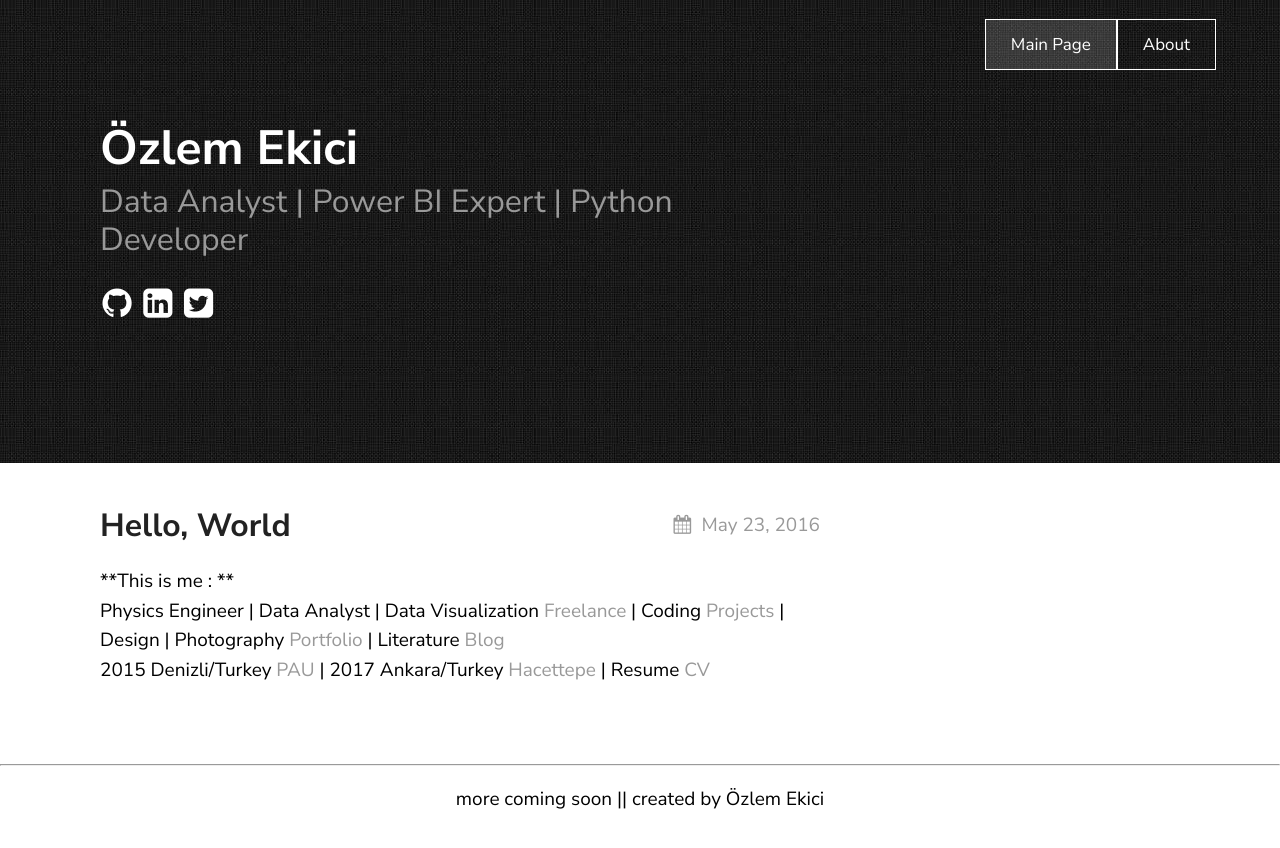
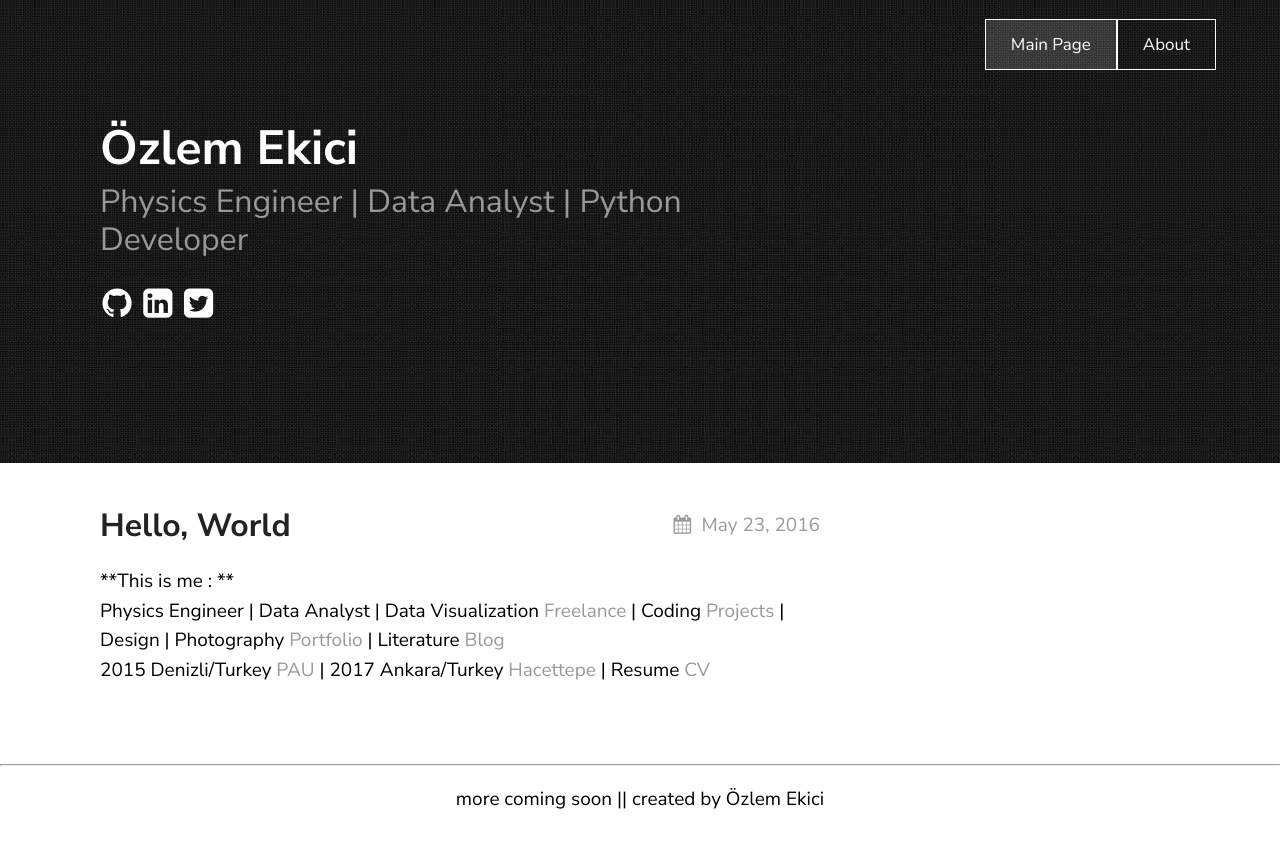
Before and after one commit to ozlemekici/ozlemekici.github.io, a Jekyll site: the page built from index.markdown, in a window 1280 px wide. Shown: the top 848 px of the page. Built offline with Jekyll 4.4.1, drawn with Linux system fonts in a browser that asks for light colours.

Commit message:
Update _config.yml

```diff
--- a/_config.yml
+++ b/_config.yml
@@ -14,7 +14,7 @@ plugins:
 
 texture:
   title: Özlem Ekici
-  tagline: Data Analyst | Power BI Expert | Python Developer
+  tagline: Physics Engineer | Data Analyst | Python Developer
   date_format: "%b %-d, %Y"
   style: black
 
```
